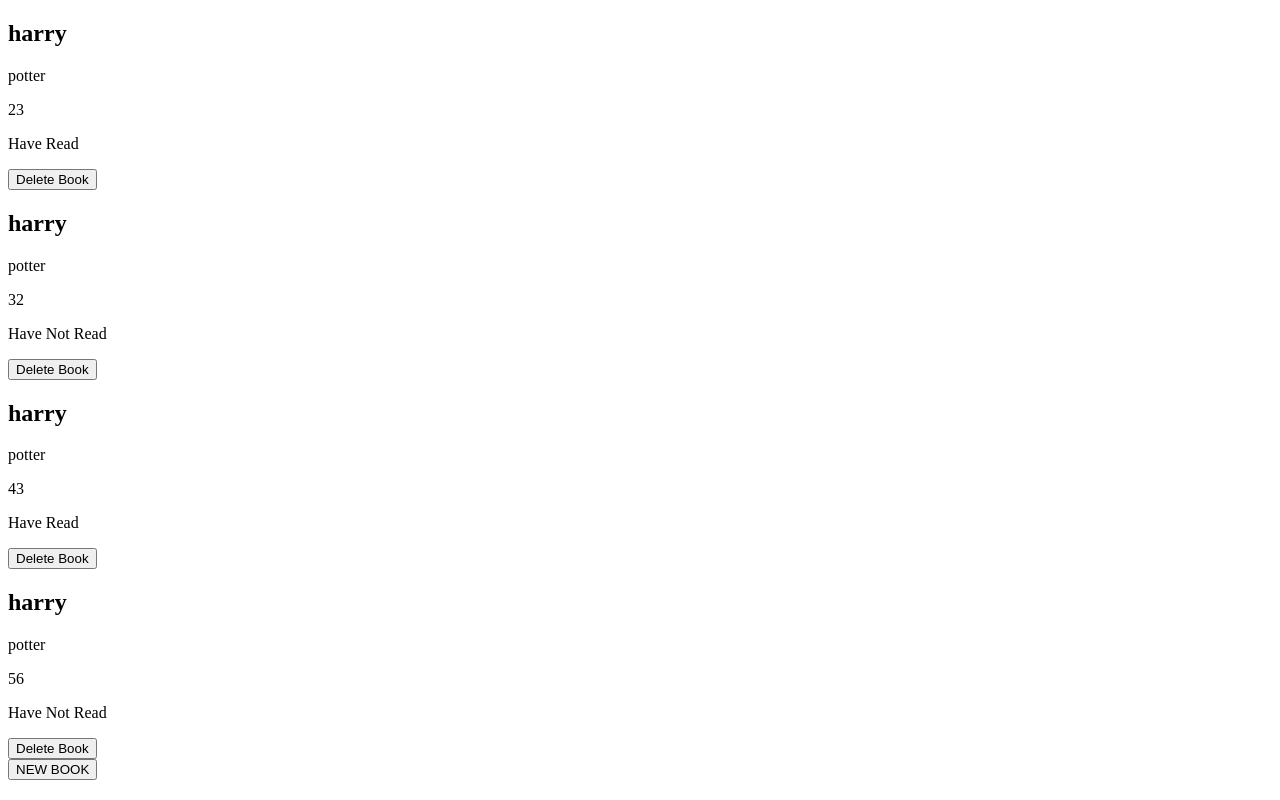
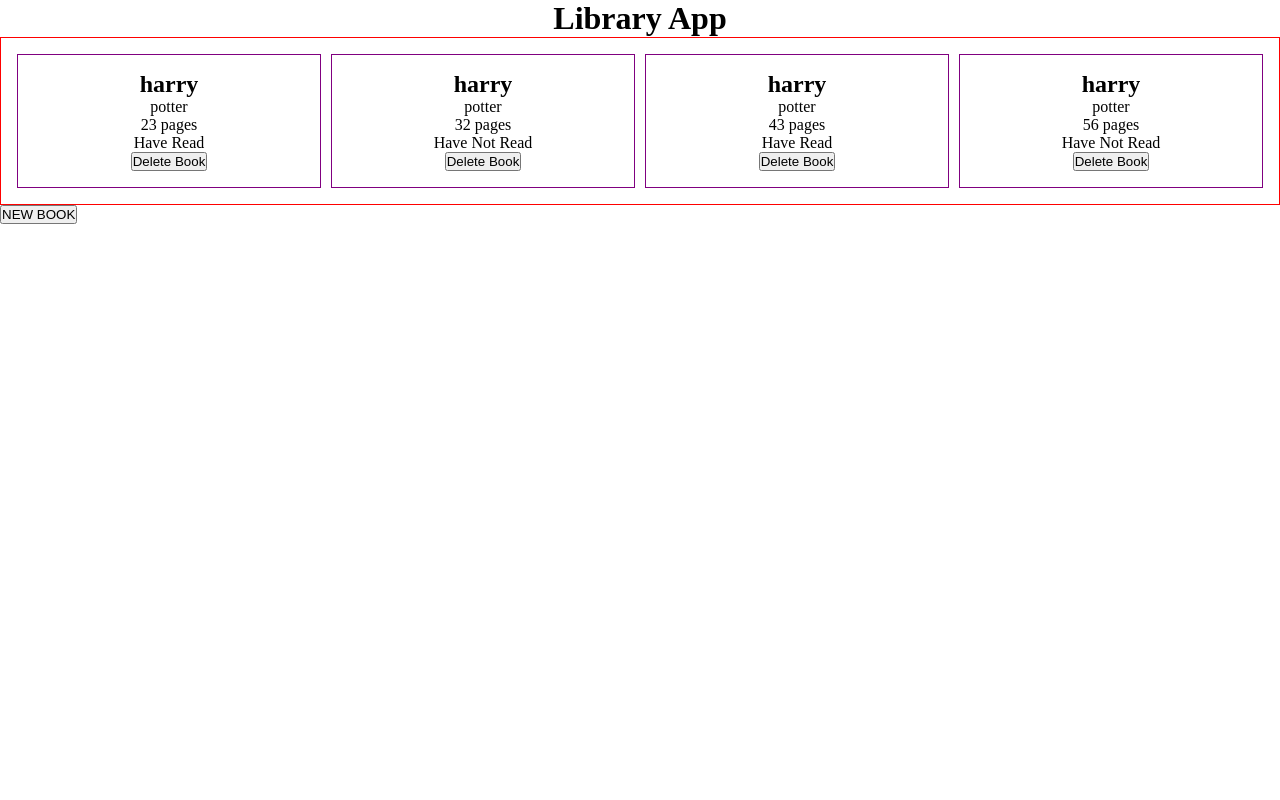
Before and after one commit to Hsoren31/library-app, a plain HTML site: page index.html in a window 1280 px wide. Drawn offline with Linux system fonts and the light colour scheme.

Commit message:
Add basic layout to page

```diff
--- a/index.html
+++ b/index.html
@@ -8,6 +8,10 @@
     <script src="script.js" defer></script>
 </head>
 <body>
+    <header>
+        <h1>Library App</h1>
+    </header>
+    <main>
         <div id="library_container">
 
         </div>
@@ -44,5 +48,6 @@
                 <button id="close_form" formnovalidate>Close</button>
             </form>
         </dialog>
+    </main>
 </body>
 </html>
--- a/script.js
+++ b/script.js
@@ -55,7 +55,7 @@ function displayLibrary(library){
             `<div class='book_card'>
                 <h2>${book.title}</h2>
                 <p>${book.author}</p>
-                <p>${book.pages}</p>
+                <p>${book.pages} pages</p>
                 <p>${book.readStatus}</p>
                 <button class='delete_book' onclick='removeBook(${i})'>Delete Book</button>
             </div>`
--- a/styles/style.css
+++ b/styles/style.css
@@ -1,3 +1,25 @@
-.hidden_form {
-    display: none;
+* {
+    box-sizing: border-box;
+    margin: 0;
+    padding: 0;
 }
+
+h1 {
+    text-align: center;
+}
+
+#library_container {
+    padding: 1em;
+    overflow: auto;
+    border: red solid 1px;
+    display: grid;
+    grid-template-columns: repeat(auto-fit, minmax(125px, 1fr));
+    grid-template-rows: repeat(auto-fit, minmax(125px, 1fr));
+    gap: 10px;
+}
+
+.book_card {
+    border: purple solid 1px;
+    text-align: center;
+    padding: 1em;
+}
```
Lines whose indentation alone changed are shown as unchanged.
